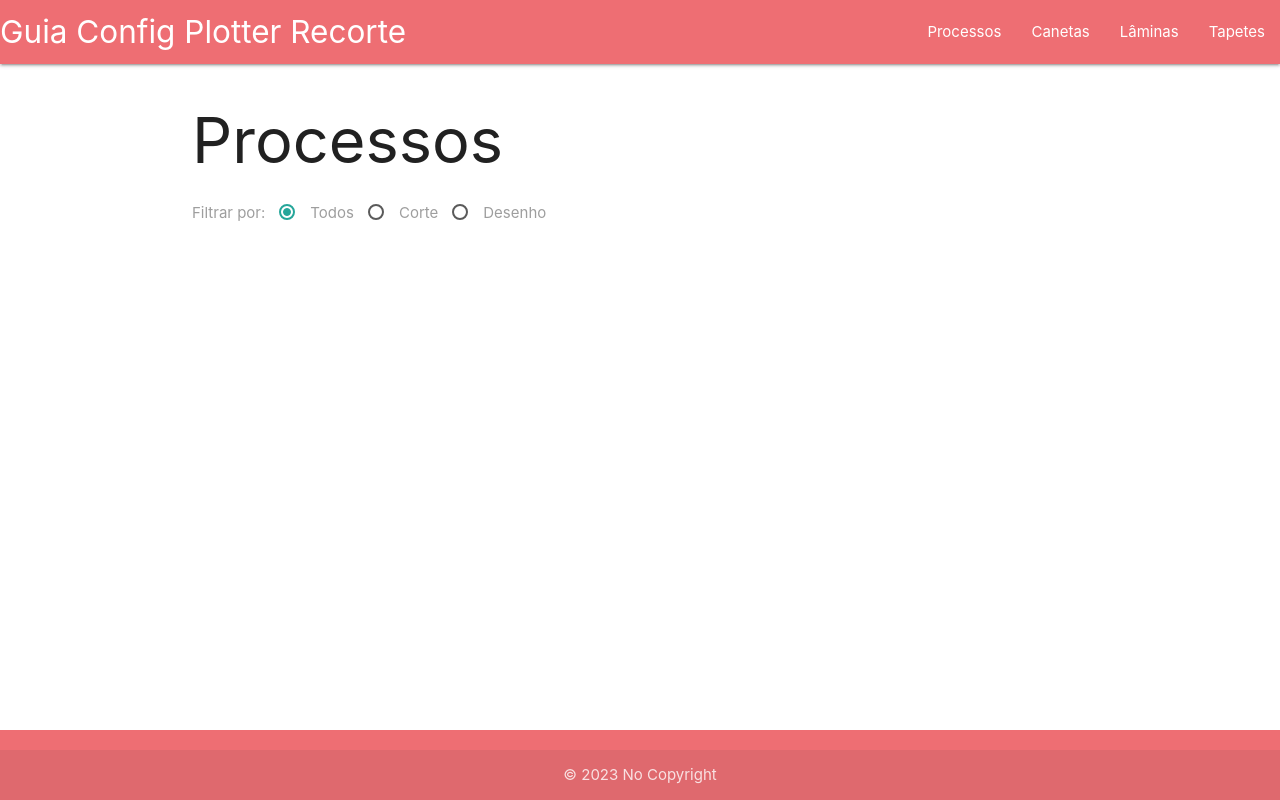
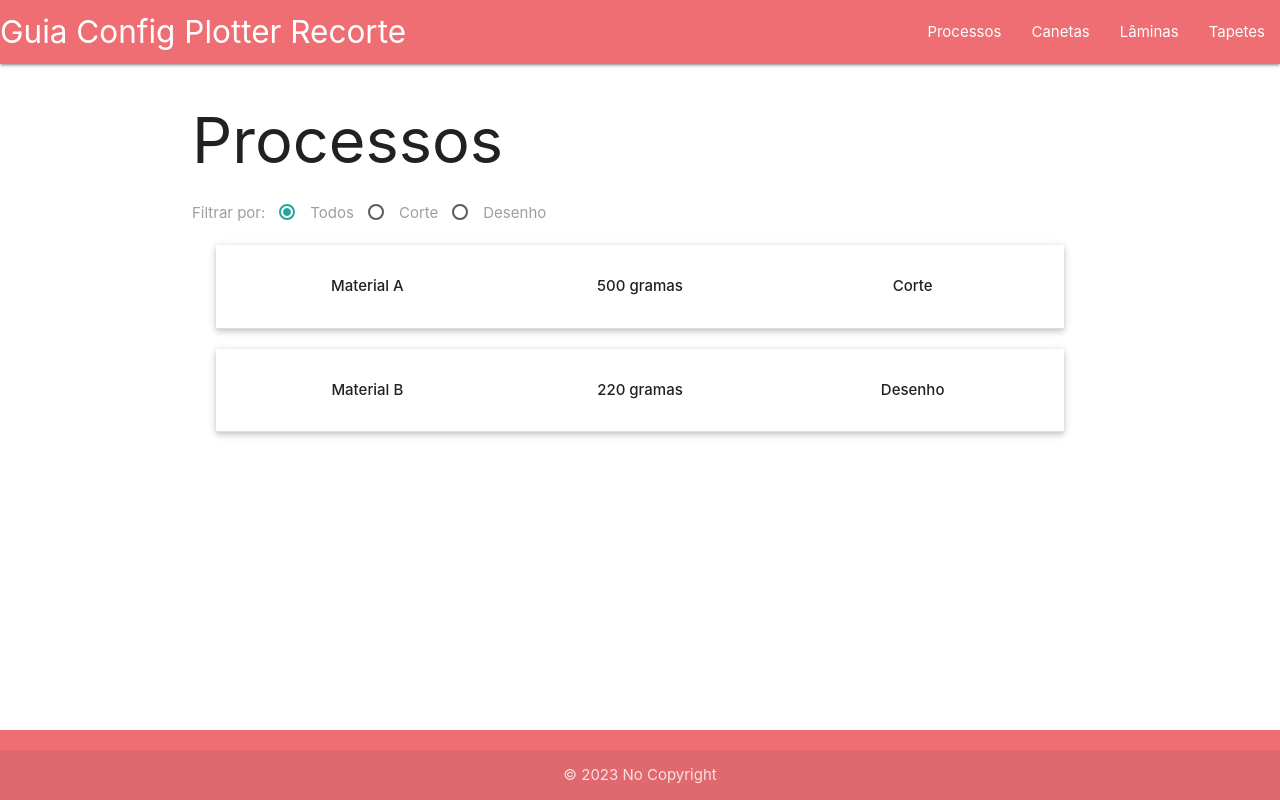
Before and after one commit to GGroff15/guia-configura-o-plotter-recorte, an Angular app in the folder guia-configura-o-plotter-recorte/: page / in a window 1280 px wide. Built offline with nearby package versions, Linux system fonts and the light colour scheme.

Commit message:
Criado lista processos

```diff
--- a/guia-configura-o-plotter-recorte/src/app/pagina/lista-processos/lista-processos.component.html
+++ b/guia-configura-o-plotter-recorte/src/app/pagina/lista-processos/lista-processos.component.html
@@ -1,4 +1,52 @@
 <h1>Processos</h1>
 <div class="row">
-    <app-filtro-tipo-processo class="s12 m6 l6"></app-filtro-tipo-processo>
+  <app-filtro-tipo-processo class="s12 m6 l6"></app-filtro-tipo-processo>
 </div>
+<ul class="collapsible popout">
+  <li *ngFor="let processo of processos">
+    <div class="collapsible-header row">
+      <div class="col m4 l4 center">
+        <p>
+          <strong>{{ processo.materialDto.nome }}</strong>
+        </p>
+      </div>
+      <div class="col m4 l4 center">
+        <p>
+          <strong>{{ processo.materialDto.gramatura }} gramas</strong>
+        </p>
+      </div>
+      <div class="col m4 l4 center">
+        <p>
+          <strong>{{ processo.tipo }}</strong>
+        </p>
+      </div>
+    </div>
+    <div class="collapsible-body row container">
+      <div class="col m6 l6">
+        <p>
+          <strong>Tapete: </strong> {{ processo.tapeteDto.cor }} -
+          {{ processo.tapeteDto.forcaAderencia }}
+        </p>
+        <p>
+          <strong>Pressão ferramenta: </strong> {{ processo.pressaoFerramenta }}
+        </p>
+        <p><strong>Tecido: </strong> {{ processo.tecido }}</p>
+      </div>
+      <div *ngIf="processo.tipo === 'Corte'" class="col m6 l6">
+        <p>
+          <strong>Cor da Lâmina: </strong> {{ processo.laminaDto.cor }} -
+          {{ processo.laminaDto.tipoCorte }}
+        </p>
+        <p>
+          <strong>Profundidade da Lâmina: </strong>
+          {{ processo.profundidadeLamina }}
+        </p>
+      </div>
+      <div *ngIf="processo.tipo === 'Desenho'" class="col m6 l6">
+        <p>
+          <strong>Espessura Caneta: </strong> {{ processo.canetaDto.espessura }}mm
+        </p>
+      </div>
+    </div>
+  </li>
+</ul>
--- a/guia-configura-o-plotter-recorte/src/app/pagina/lista-processos/lista-processos.component.ts
+++ b/guia-configura-o-plotter-recorte/src/app/pagina/lista-processos/lista-processos.component.ts
@@ -1,10 +1,24 @@
-import { Component } from '@angular/core';
+import { Component, OnInit, ViewChild } from '@angular/core';
+import { ProcessoDto } from 'src/app/model/processo-dto';
+import { ProcessoService } from 'src/app/services/processo.service';
+import * as M from 'materialize-css';
 
 @Component({
   selector: 'app-lista-processos',
   templateUrl: './lista-processos.component.html',
   styleUrls: ['./lista-processos.component.css']
 })
-export class ListaProcessosComponent {
+export class ListaProcessosComponent implements OnInit {
+
+  processos: ProcessoDto[];
+
+  constructor(private service : ProcessoService) {
+    this.processos = service.listar('Todos');
+    console.log(this.processos);
+  }
+  ngOnInit(): void {
+    const collapsible = document.querySelectorAll('.collapsible');
+    M.Collapsible.init(collapsible);
+  }
 
 }
```
